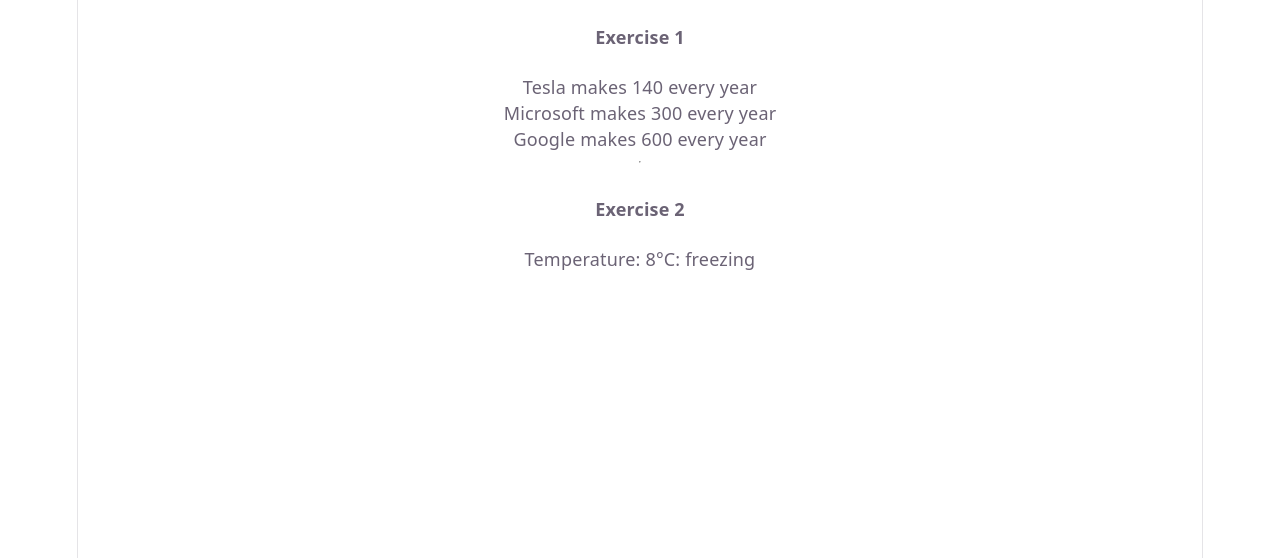
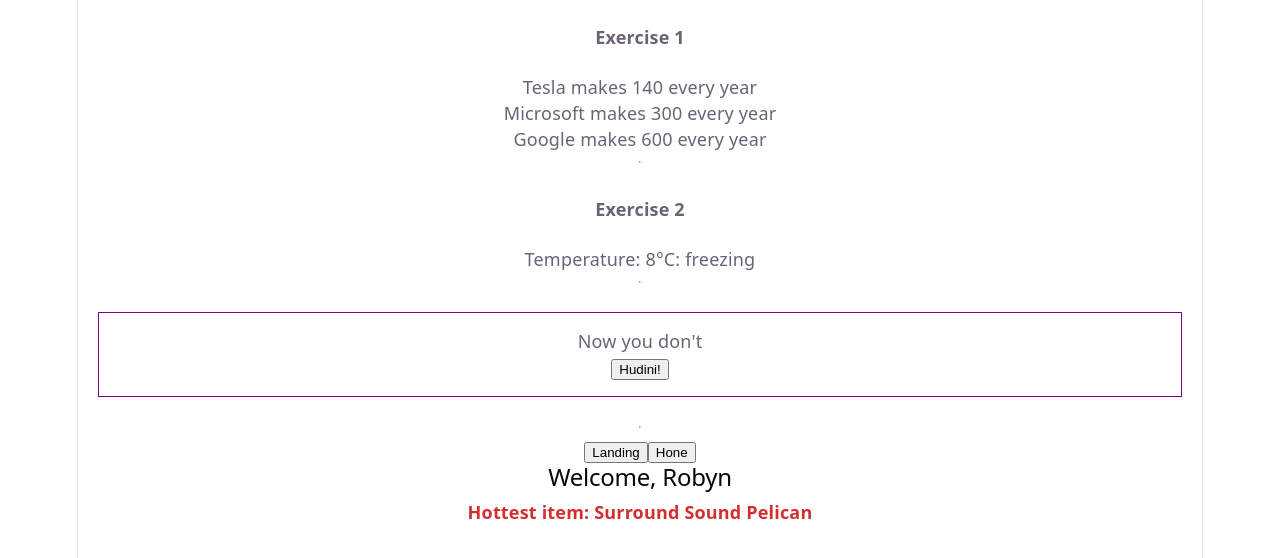
Before and after one commit to ofekcofman98/techtroop-fullstack-ai, a React (Vite) app in the folder react/: page / in a window 1280 px wide. Shown: the top 558 px of the page. Built offline with nearby package versions, Linux system fonts and the light colour scheme.

Commit message:
finished states

```diff
--- a/react/src/App.jsx
+++ b/react/src/App.jsx
@@ -1,11 +1,21 @@
 import './App.css'
 import ReactLesson1 from './lessons/React Intro and JSX';
+import Hudini from './lessons/React State/Hudini';
+import StoreExercise from './lessons/React State/Strore/index';
 
 function App() {
 
   return (
     <>
       <ReactLesson1 />
+
+      <hr />
+
+      <Hudini/>
+
+      <hr />
+
+      <StoreExercise/>
     </>
   )
 }
--- /dev/null
+++ b/react/src/lessons/React State/Hudini.jsx
@@ -0,0 +1,18 @@
+import { useState } from "react";
+
+const Hudini = () => {
+    const [show, setShow] = useState(false);
+
+    const ToggleShow = () => setShow(!show);
+
+    return (
+        <div style={{ textAlign: 'center', margin: '20px', padding: '15px', border: '1px solid purple' }}>
+            <div>{show ? "Now you see me" : "Now you don't" }</div>
+            <button onClick={ToggleShow}>
+                Hudini!
+            </button>
+        </div>
+    )
+};
+
+export default Hudini;
--- /dev/null
+++ b/react/src/lessons/React State/Strore/Home.jsx
@@ -0,0 +1,20 @@
+import Item from "./Item";
+
+const Home = ({storeData, shouldDiscount}) => {
+    return (
+        <div>
+            <h3></h3>
+            <div>
+                {storeData.map((product, index) => (
+                    <Item
+                        key={index}
+                        itemData={product}
+                        shouldDiscount={shouldDiscount}
+                    />
+                ))}
+            </div>
+        </div>
+    );
+}
+
+export default Home;
--- /dev/null
+++ b/react/src/lessons/React State/Strore/Item.jsx
@@ -0,0 +1,13 @@
+const Item = ({itemData, shouldDiscount}) => {
+    const finalPrice = shouldDiscount
+        ? itemData.price * (1- itemData.discount)
+        : itemData.price;
+
+    return (
+        <div>
+            <h5>{itemData.item}: ${finalPrice}</h5>
+        </div>
+    )
+}
+
+export default Item;
--- /dev/null
+++ b/react/src/lessons/React State/Strore/Landing.jsx
@@ -0,0 +1,16 @@
+const Landing = ({user, storeData}) => {
+    const hottestItem = storeData.find(product => product.hottest);
+
+    return (
+        <div>
+            <h2>Welcome, {user}</h2>
+            {hottestItem && (
+                <p style={{ fontWeight: 'bold', color: '#d32f2f' }}>
+                    Hottest item: {hottestItem.item}
+                </p>
+            )}
+        </div>
+    )
+}
+
+export default Landing;
--- /dev/null
+++ b/react/src/lessons/React State/Strore/index.jsx
@@ -0,0 +1,50 @@
+import Landing from "./Landing"
+import Item from "./Item"
+import Home from "./Home"
+import { useState } from "react"
+
+const data = {
+    user: "Robyn",
+    store: [
+      { item: "XSPS Pro Player", price: 800, discount: 0.2, hottest: false },
+      { item: "Gizem Backwatch", price: 230, discount: 0.6, hottest: false },
+      { item: "Surround Sound Pelican", price: 3099, discount: 0.05, hottest: true }
+    ],
+    shouldDiscount: false,
+    currentPage: "Landing"
+}
+
+const StoreExercise = () => {
+    const [storeData, setStoreData] = useState(data);
+
+    const navigate = (pageName) =>{
+        setStoreData({
+            ...storeData,
+            currentPage: pageName
+        });
+    };
+
+    return (
+        <div>
+            <div>
+                <button onClick={() => navigate("Landing")}>Landing</button>
+                <button onClick={() => navigate("Home")}>Hone</button>
+            </div>
+
+            {storeData.currentPage === "Landing" ? (
+                <Landing
+                    user={storeData.user}
+                    storeData={storeData.store}
+                />
+            ) : (
+                <Home
+                    storeData={storeData.store}
+                    shouldDiscount={storeData.shouldDiscount}
+                />
+            )
+            }
+        </div>
+    )
+}
+
+export default StoreExercise;
```
